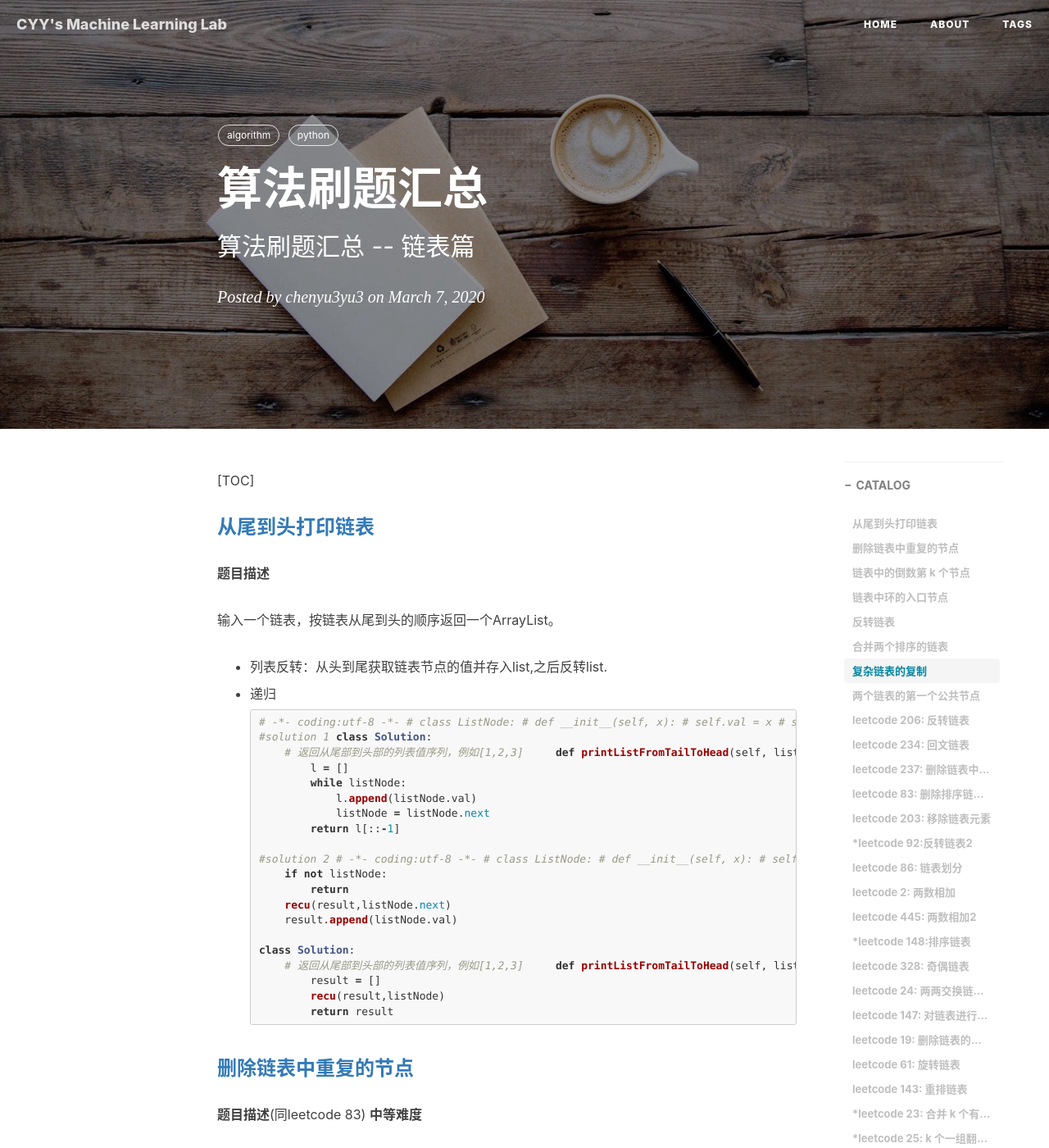
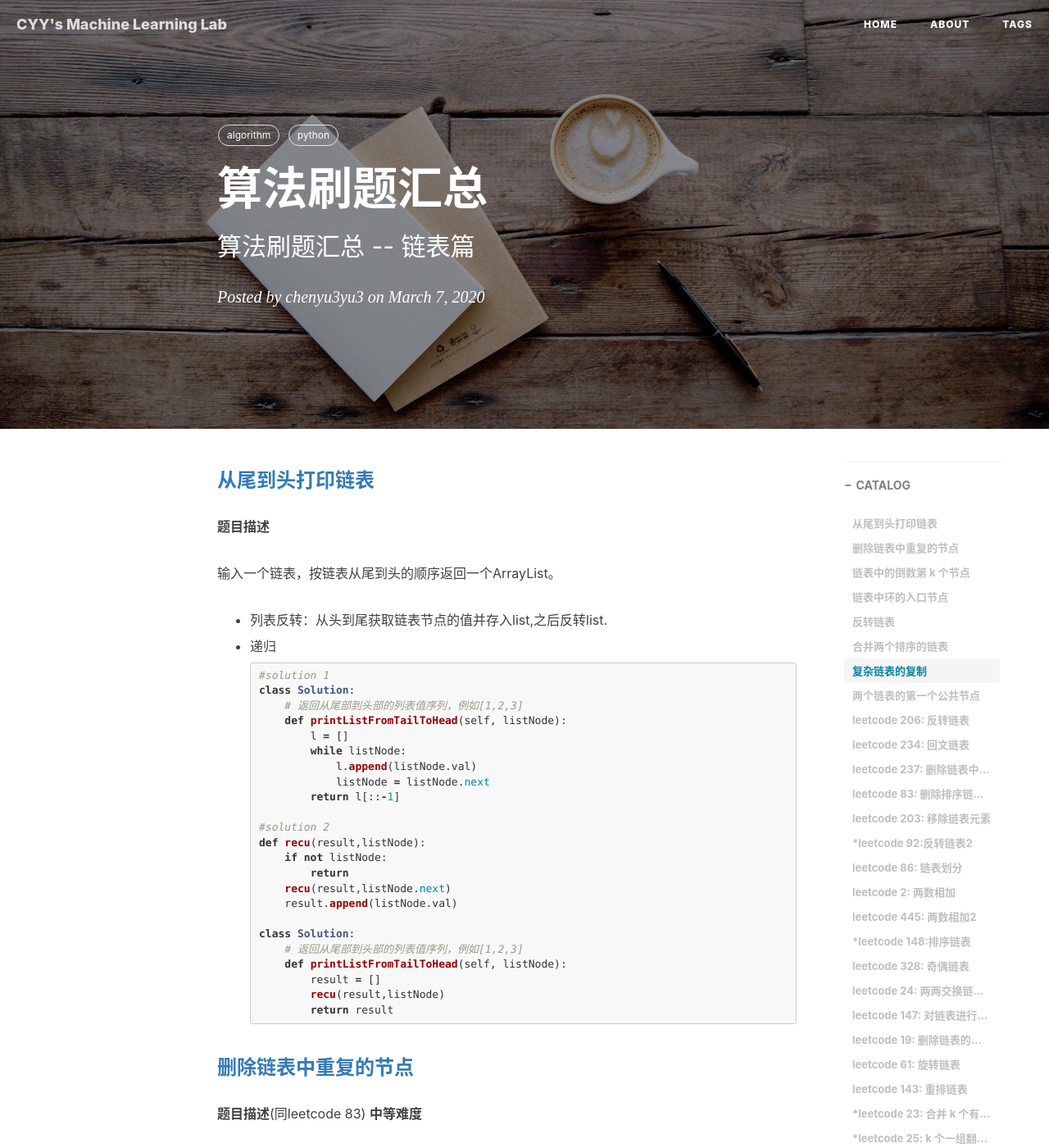
Before and after one commit to sukinoaria/sukinoaria.github.io, a Jekyll site: the page built from _posts/2020-03-07-算法面试-算法刷题汇总--链表篇.md, in a window 1280 px wide and 1400 px high. Shown: the whole window at 82% size. Built offline with Jekyll 4.4.1, drawn with Linux system fonts in a browser that asks for light colours; nearby versions of some CDN libraries; formulas are drawn with MathJax 3; comment, search, counter and statistics services are not loaded.

Commit message:
algorithm linklist 1

````diff
--- a/_posts/2020-03-07-算法面试-算法刷题汇总.md
+++ b/_posts/2020-03-07-算法面试-算法刷题汇总--链表篇.md
@@ -11,8 +11,6 @@ tags:
     - python
 typora-root-url: ..\
 ---
-[TOC]
-
 ### [从尾到头打印链表](https://www.nowcoder.com/practice/d0267f7f55b3412ba93bd35cfa8e8035?tpId=13&tqId=11156&tPage=1&rp=1&ru=%2Fta%2Fcoding-interviews&qru=%2Fta%2Fcoding-interviews%2Fquestion-ranking)
 
 **题目描述**
@@ -24,15 +22,11 @@ typora-root-url: ..\
 - 递归
 
   ```python
-  # -*- coding:utf-8 -*-
-  # class ListNode:
-  #     def __init__(self, x):
-  #         self.val = x
-  #         self.next = None
+  #solution 1
 
-  #solution 1
   class Solution:
       # 返回从尾部到头部的列表值序列，例如[1,2,3]
+
       def printListFromTailToHead(self, listNode):
           l = []
           while listNode:
@@ -41,11 +35,7 @@ typora-root-url: ..\
           return l[::-1]
 
   #solution 2
-  # -*- coding:utf-8 -*-
-  # class ListNode:
-  #     def __init__(self, x):
-  #         self.val = x
-  #         self.next = None
+
   def recu(result,listNode):
       if not listNode:
           return
@@ -54,6 +44,7 @@ typora-root-url: ..\
 
   class Solution:
       # 返回从尾部到头部的列表值序列，例如[1,2,3]
+
       def printListFromTailToHead(self, listNode):
           result = []
           recu(result,listNode)
````
